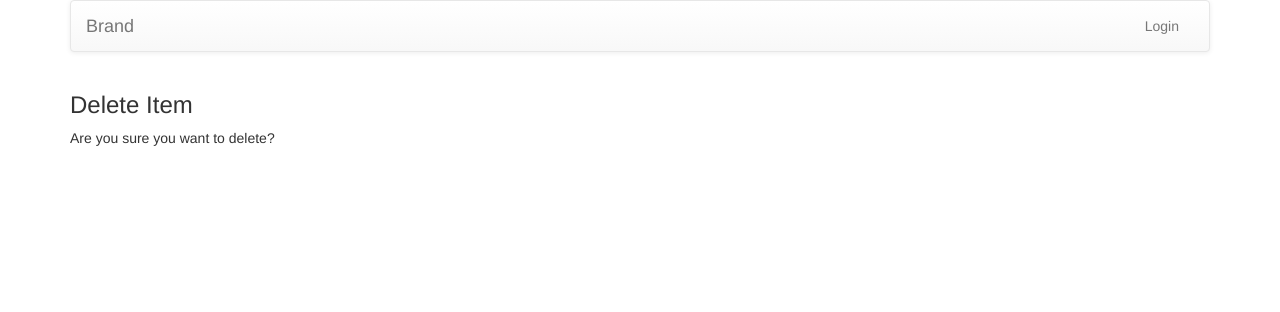
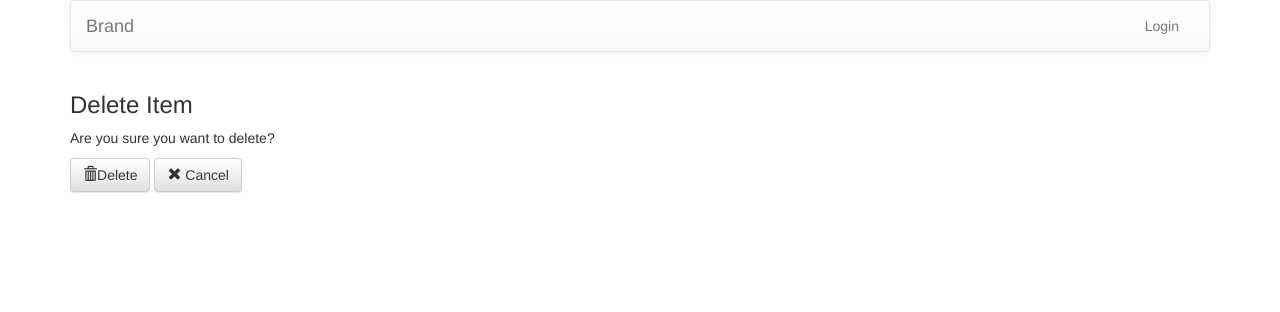
Before and after one commit to hueykwik/catalog, a Flask app: template templates/delete_item.html in a window 1280 px wide. Shown: the top 312 px of the page. Run offline with Flask 2, Linux system fonts and the light colour scheme; the template is opened without the code that fills it, so the values that code supplies are empty; parts of the project's set-up code (start-up, migrations or seed data) failed here and were passed over; some libraries are stand-ins or nearby versions.

Commit message:
Add delete and cancel buttons.

```diff
--- a/templates/delete_item.html
+++ b/templates/delete_item.html
@@ -3,7 +3,17 @@
 <div class="row">
   <div class="col-xs-4">
   <h3>Delete Item</h3>
-  <p>Are you sure you want to delete?</p>
+  <form method="post">
+    <p>Are you sure you want to delete?</p>
+    <button type="submit" class="btn btn-default delete" id="submit">
+      <span class="glyphicon glyphicon-trash" aria-hidden="true"></span>Delete
+    </button>
+    <a href="{{url_for('catalog')}}">
+      <button class="btn btn-default delete">
+      <span class="glyphicon glyphicon-remove" aria-hidden="true"></span> Cancel
+      </button>
+    </a>
+  </form>
   </div>
 </div>
 {% endblock %}
--- a/templates/view_item.html
+++ b/templates/view_item.html
@@ -5,7 +5,7 @@
 <p>{{item.description}}</p>
 
 {% if can_edit %}
-<a href="{{url_for('edit_item', category=item.category.name, item=item.name)}}">Edit</a> | <a href="">Delete</a>
+<a href="{{url_for('edit_item', category=item.category.name, item=item.name)}}">Edit</a> | <a href="{{url_for('delete_item', category=item.category.name, item=item.name)}}">Delete</a>
 {% endif %}
 
 {% endblock %}
```
